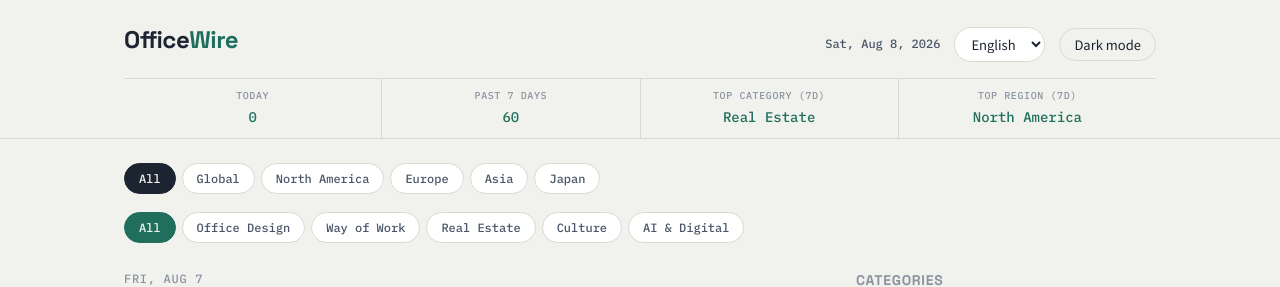
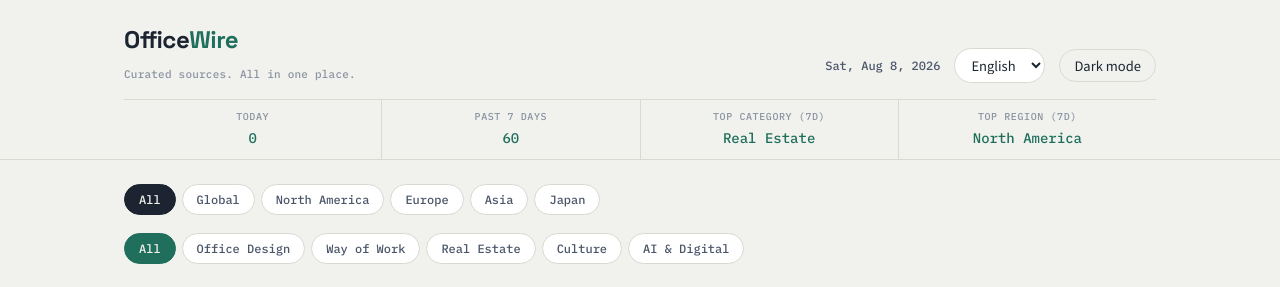
Before and after one commit to Ryokataigi/officewire, a website: page index.html in a window 1280 px wide. Shown: the top 287 px of the page. Drawn offline with Linux system fonts and the light colour scheme.

Commit message:
Add files via upload

```diff
--- a/index.html
+++ b/index.html
@@ -10,7 +10,10 @@
 
 <header class="masthead">
   <div class="wrap masthead-top">
-    <div class="logo">Office<span>Wire</span></div>
+    <div class="logo-block">
+      <div class="logo">Office<span>Wire</span></div>
+      <div class="tagline" id="header-tagline"></div>
+    </div>
     <div class="masthead-actions">
       <span id="today"></span>
       <select id="lang-switcher" aria-label="Language"></select>
--- a/script.js
+++ b/script.js
@@ -38,6 +38,7 @@ function formatDateLabel(dateStr) {
 }
 
 function renderStaticText() {
+  document.getElementById("header-tagline").textContent = t(currentLang, "headerTagline");
   document.getElementById("categories-heading").textContent = t(currentLang, "categories");
   document.getElementById("mode-toggle").textContent =
     document.documentElement.dataset.mode === "dark" ? t(currentLang, "lightMode") : t(currentLang, "darkMode");
--- a/style.css
+++ b/style.css
@@ -60,9 +60,15 @@ header.masthead {
 
 .masthead-top {
   display: flex;
-  align-items: baseline;
+  align-items: flex-end;
   justify-content: space-between;
   padding-bottom: 16px;
+}
+
+.logo-block {
+  display: flex;
+  flex-direction: column;
+  gap: 4px;
 }
 
 .logo {
@@ -73,6 +79,13 @@ header.masthead {
 }
 
 .logo span { color: var(--teal); }
+
+.tagline {
+  font-family: 'IBM Plex Mono', monospace;
+  font-size: 11px;
+  letter-spacing: 0.02em;
+  color: var(--ink-faint);
+}
 
 .masthead-actions {
   display: flex;
```
